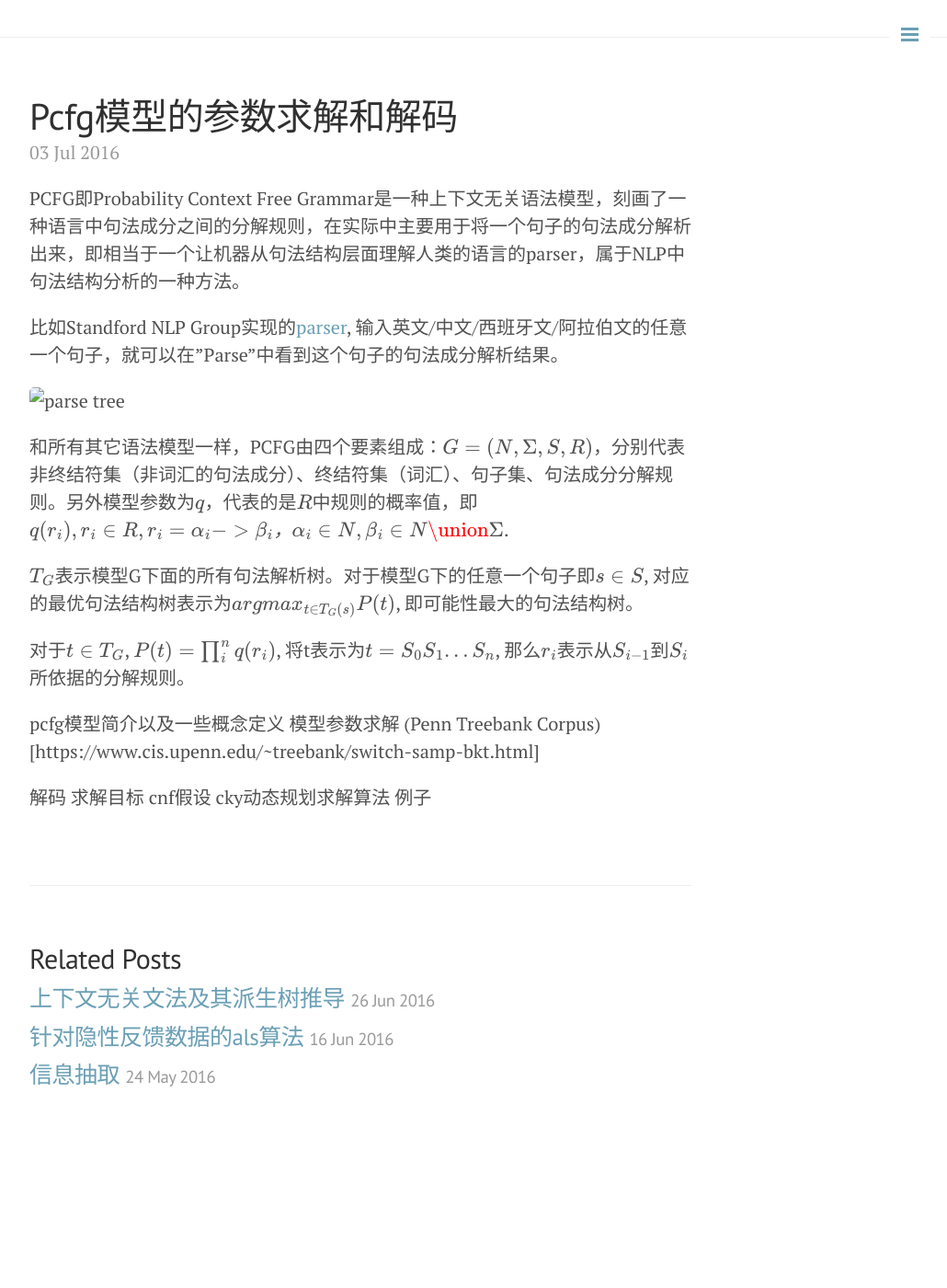
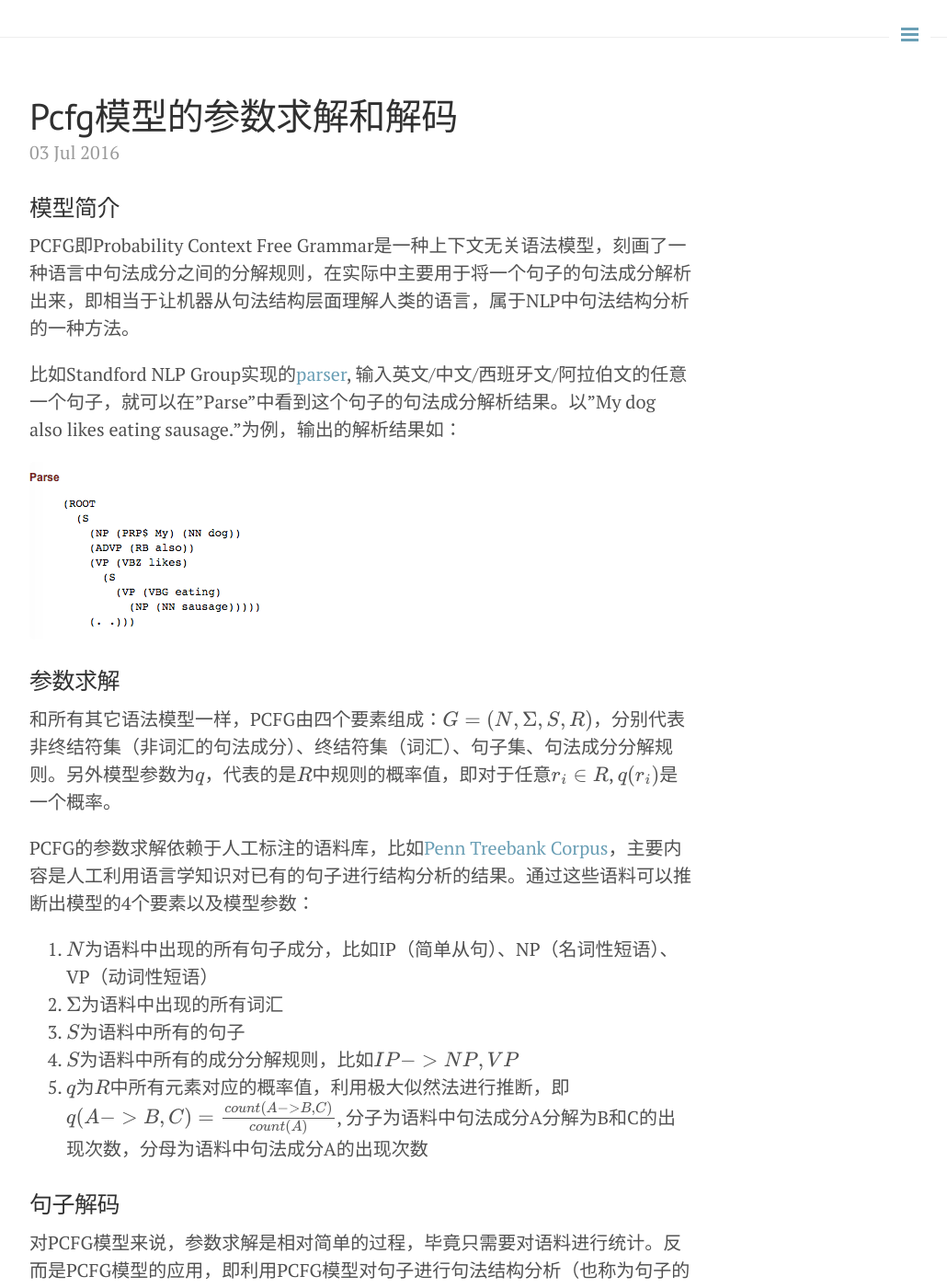
Before and after one commit to nomadcube/nomadcube.github.io, a Jekyll site: the page built from _posts/2016-07-03-pcfg模型的参数求解和解码.md, in a window 1280 px wide and 1400 px high. Shown: the whole window at 92% size, without its empty margins (248-1278 px from the left). Built offline with Jekyll 4.4.1, drawn with Linux system fonts in a browser that asks for light colours; formulas are drawn with MathJax 3; comment, search, counter and statistics services are not loaded; some of the changed text lies outside the part shown.

Commit message:
新文章

```diff
--- a/_posts/2016-07-03-pcfg模型的参数求解和解码.md
+++ b/_posts/2016-07-03-pcfg模型的参数求解和解码.md
@@ -3,24 +3,33 @@
 tags: NLP
 ---
 
-PCFG即Probability Context Free Grammar是一种上下文无关语法模型，刻画了一种语言中句法成分之间的分解规则，在实际中主要用于将一个句子的句法成分解析出来，即相当于一个让机器从句法结构层面理解人类的语言的parser，属于NLP中句法结构分析的一种方法。
+### 模型简介
+PCFG即Probability Context Free Grammar是一种上下文无关语法模型，刻画了一种语言中句法成分之间的分解规则，在实际中主要用于将一个句子的句法成分解析出来，即相当于让机器从句法结构层面理解人类的语言，属于NLP中句法结构分析的一种方法。
 
-比如Standford NLP Group实现的[parser](http://nlp.stanford.edu:8080/parser/), 输入英文/中文/西班牙文/阿拉伯文的任意一个句子，就可以在"Parse"中看到这个句子的句法成分解析结果。
+比如Standford NLP Group实现的[parser](http://nlp.stanford.edu:8080/parser/), 输入英文/中文/西班牙文/阿拉伯文的任意一个句子，就可以在"Parse"中看到这个句子的句法成分解析结果。以"My dog also likes eating sausage."为例，输出的解析结果如：
 
-![parse tree](/Users/wumengling/lanyon-1.0.0/parse_tree.png)
+![parse tree](https://raw.githubusercontent.com/nomadcube/nomadcube.github.io/master/parse_tree.png)
 
-和所有其它语法模型一样，PCFG由四个要素组成：$$G = (N, \Sigma, S, R)$$，分别代表非终结符集（非词汇的句法成分）、终结符集（词汇）、句子集、句法成分分解规则。另外模型参数为$$q$$，代表的是$$R$$中规则的概率值，即$$q(r_i) , r_i \in R, r_i = \alpha_i -> \beta_i， \alpha_i \in N, \beta_i \in N \union \Sigma$$.
+### 参数求解
+和所有其它语法模型一样，PCFG由四个要素组成：$$G = (N, \Sigma, S, R)$$，分别代表非终结符集（非词汇的句法成分）、终结符集（词汇）、句子集、句法成分分解规则。另外模型参数为$$q$$，代表的是$$R$$中规则的概率值，即对于任意$$r_i \in R$$, $$q(r_i)$$是一个概率。
 
-$$T_G$$表示模型G下面的所有句法解析树。对于模型G下的任意一个句子即$$s \in S$$, 对应的最优句法结构树表示为$$argmax_{t \in T_G(s)} P(t)$$, 即可能性最大的句法结构树。
+PCFG的参数求解依赖于人工标注的语料库，比如[Penn Treebank Corpus](https://www.cis.upenn.edu/~treebank/switch-samp-bkt.html)，主要内容是人工利用语言学知识对已有的句子进行结构分析的结果。通过这些语料可以推断出模型的4个要素以及模型参数：
+
+1. $$N$$为语料中出现的所有句子成分，比如IP（简单从句）、NP（名词性短语）、VP（动词性短语）
+2. $$\Sigma$$为语料中出现的所有词汇
+3. $$S$$为语料中所有的句子
+4. $$S$$为语料中所有的成分分解规则，比如$$IP -> NP,VP$$
+5. $$q$$为$$R$$中所有元素对应的概率值，利用极大似然法进行推断，即$$q(A -> B,C) = \frac{count(A -> B,C)}{count(A)}$$, 分子为语料中句法成分A分解为B和C的出现次数，分母为语料中句法成分A的出现次数
+
+### 句子解码
+对PCFG模型来说，参数求解是相对简单的过程，毕竟只需要对语料进行统计。反而是PCFG模型的应用，即利用PCFG模型对句子进行句法结构分析（也称为句子的解码）这个求解过程比较复杂。
+
+在CNF（）约束下，
+
+句子解码可以表示为一个最优化问题：$$T_G$$表示模型G下面的所有可能的句法解析树。对于模型G下的任意一个句子即$$s \in S$$, 对应的最优句法结构树表示为$$argmax_{t \in T_G(s)} P(t)$$, 即可能性最大的句法结构树。
 
 对于$$t \in T_G$$, $$P(t) = \prod_i^n q(r_i)$$, 将t表示为$$t = S_0 S_1 ... S_n$$, 那么$$r_i$$表示从$$S_{i-1}$$到$$S_i$$所依据的分解规则。
 
-
-pcfg模型简介以及一些概念定义
-模型参数求解
-(Penn Treebank Corpus)[https://www.cis.upenn.edu/~treebank/switch-samp-bkt.html]
-
-解码
   求解目标
   cnf假设
   cky动态规划求解算法
```
